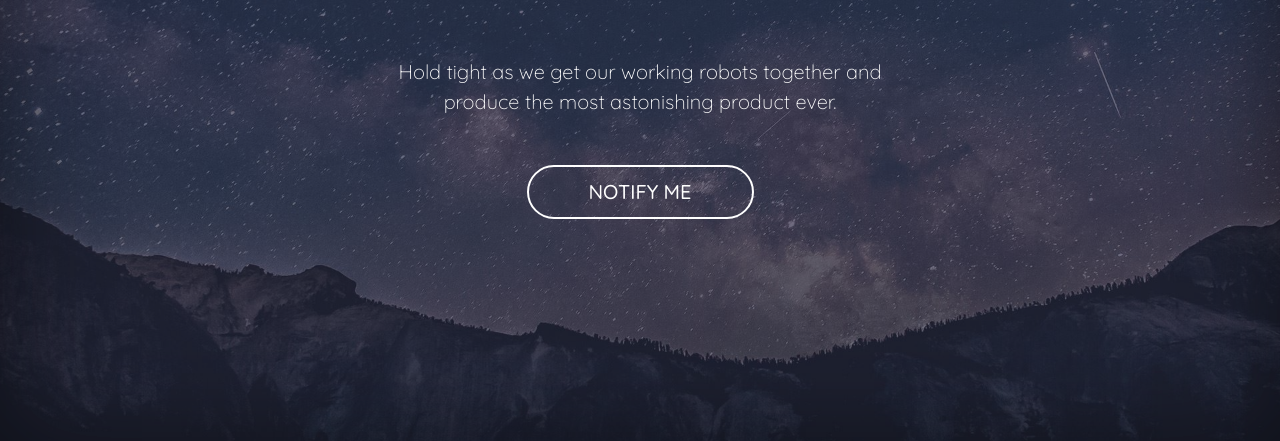
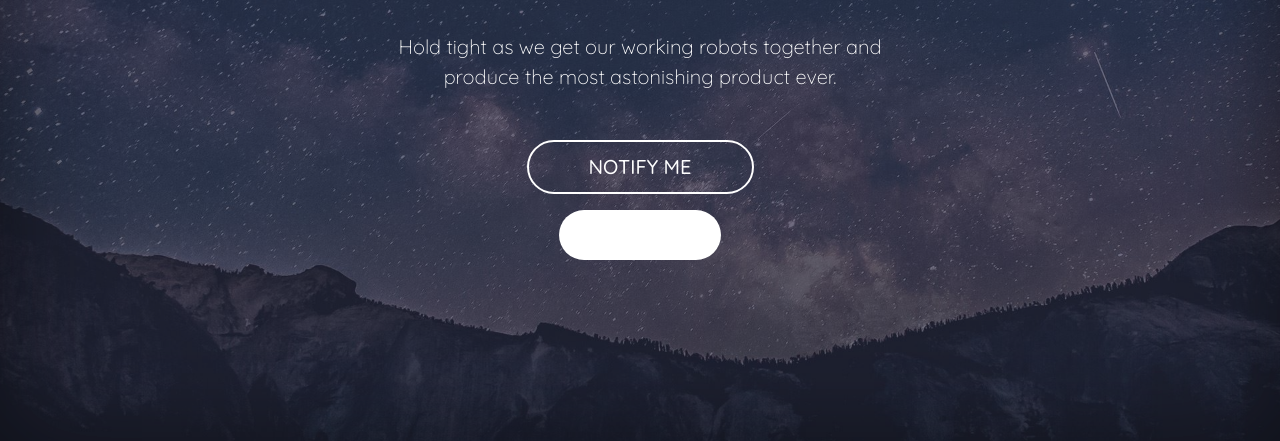
Before and after one commit to mosalah-sd/mosalah-sd.github.io, a plain HTML site: page index.html in a window 1280 px wide. Shown: the part 359-800 px from the top of the page. Drawn offline with Linux system fonts and the light colour scheme; a script that the page names is missing.

Commit message:
Commit form

```diff
--- a/index.html
+++ b/index.html
@@ -39,6 +39,27 @@
         <div class="inner">
         </div>
       </div>
+
+      <button data-tf-popup="wWA6iO5a" data-tf-hide-headers data-tf-size="70" data-tf-open="exit" data-tf-open-value="50"
+      data-tf-auto-close style="all:unset;
+      font-family:Helvetica,Arial,sans-serif;
+      display:inline-block;
+      max-width:100%;
+      white-space:nowrap;
+      overflow:hidden;
+      text-overflow:ellipsis;
+      background-color:#FFFFFF;
+      color:#FFFFFF;font-size:20px;
+      border-radius:25px;
+      padding:0 33px;
+      font-weight:bold;
+      height:50px;
+      cursor:pointer;
+      line-height:50px;
+      text-align:center;
+      margin:0;
+      text-decoration:none;"> Subscribe </button>
+      <script src="//embed.typeform.com/next/embed.js"></script>
 <!--
       <div class="modal fade" id="subscribeModal" tabindex="-1" role="dialog" aria-labelledby="subscribeModalLabel" aria-hidden="true">
         <div class="modal-dialog" role="document">
```
